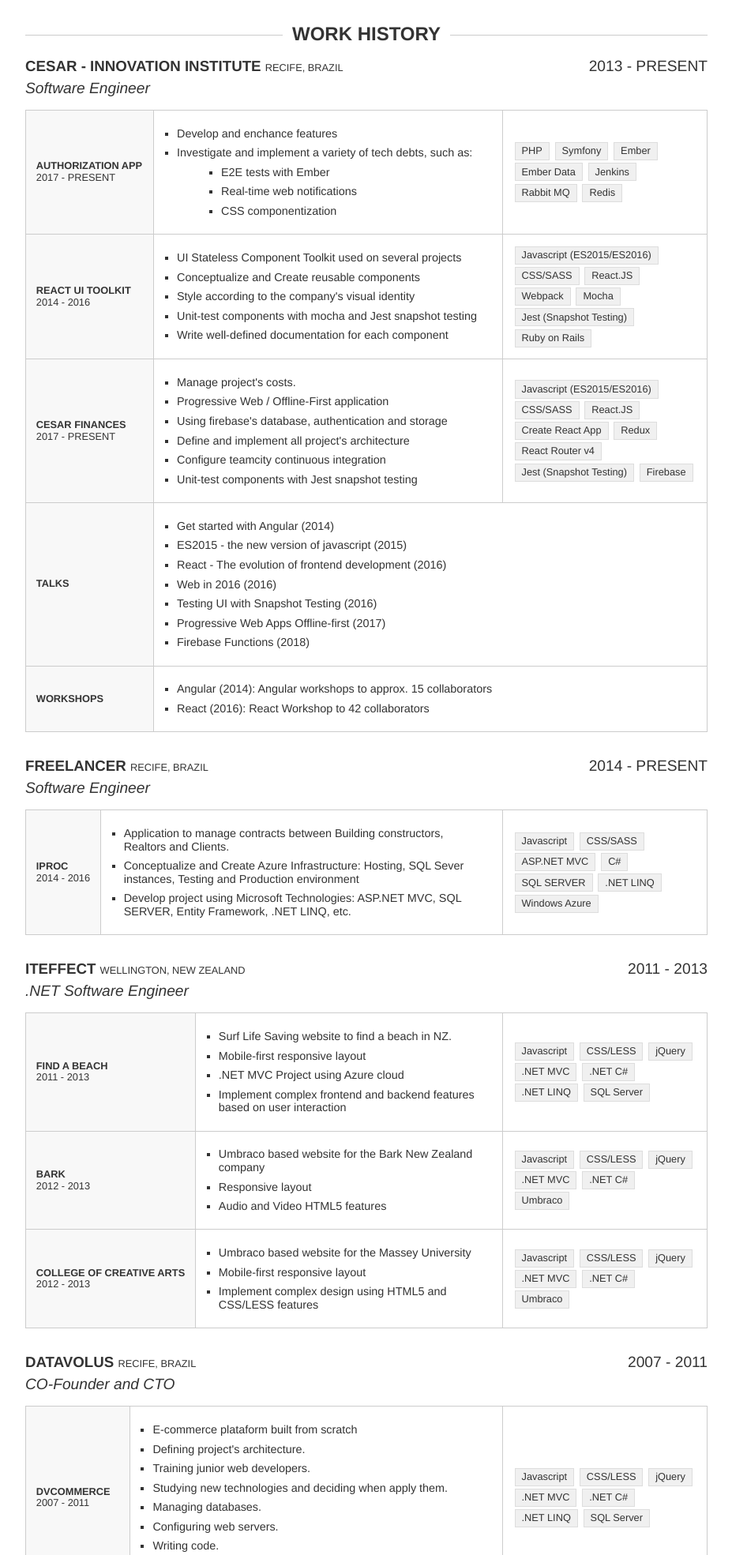
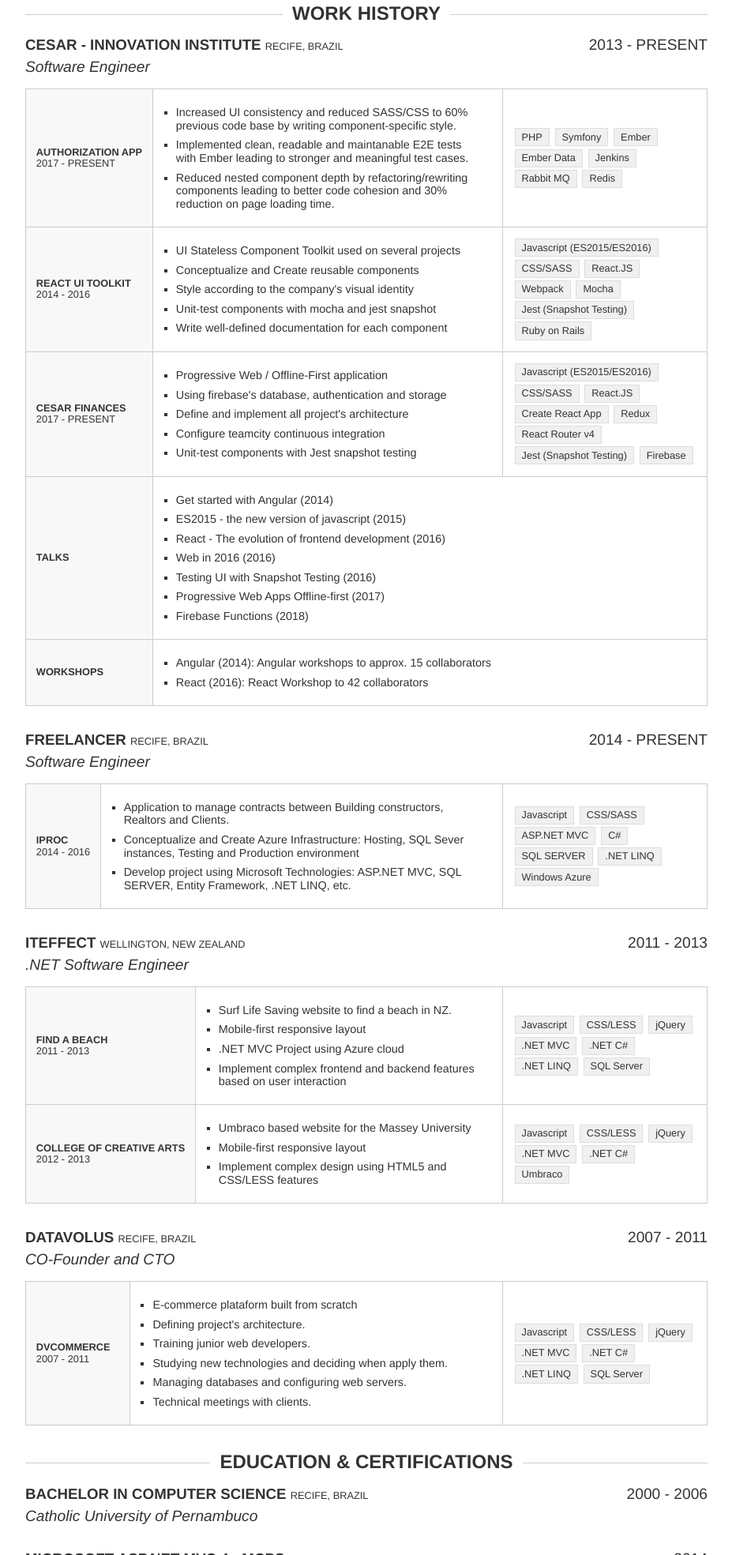
Before and after one commit to FranciscoGileno/franciscogileno.github.io, a plain HTML site: page index.html in a window 1280 px wide. Shown: the part 682-2651 px from the top of the page at 79% size, without its empty margins (176-1103 px from the left). Drawn offline with Linux system fonts and the light colour scheme.

Commit message:
Updating CV

```diff
--- a/index.html
+++ b/index.html
@@ -22,7 +22,7 @@
     <section class="section">
       <h2 class="section__title">Career Summary</h2>
       <div class="summary">
-        Enthusiastic, focused software developer who enjoys the unlearn/relearn process. Hold a <abbr title="Bachelor degree in Computer Science">BSC</abbr>        and MCPS certifications and over a decade of experience. Proven success being a frontend dev leader on building a
+        Enthusiastic, focused software developer who enjoys the unlearn/relearn process. Hold a <abbr title="Bachelor degree in Computer Science">BSC</abbr> degree and over a decade of experience. Proven success being a frontend dev leader on building a
         React UI Toolkit. Deep understanding of Frontend development including HTML, CSS, Javascript, React. Additional experience
         on Backend development with Ruby on Rails, PHP and .NET C#.
       </div>
@@ -45,7 +45,7 @@
             <span class="tag">Webpack</span>
             <span class="tag">Redux</span>
             <span class="tag">Mocha</span>
-            <span class="tag">Jest (Snapshot Testing)</span>
+            <span class="tag">Jest</span>
             <span class="tag">PWA</span>
             <span class="tag">Offline First</span>
             <span class="tag">Ember</span>
@@ -96,14 +96,9 @@
               </th>
               <td>
                 <ul class="workitem__responsabilities">
-                  <li>Develop and enchance features</li>
-                  <li>Investigate and implement a variety of tech debts, such as:
-                    <ul>
-                      <li>E2E tests with Ember</li>
-                      <li>Real-time web notifications</li>
-                      <li>CSS componentization</li>
-                    </ul>
-                  </li>
+                  <li>Increased UI consistency and reduced SASS/CSS to 60% previous code base by writing component-specific style.</li>
+                  <li>Implemented clean, readable and maintanable E2E tests with Ember leading to stronger and meaningful test cases.</li>
+                  <li>Reduced nested component depth by refactoring/rewriting components leading to better code cohesion and 30% reduction on page loading time.</li>
                 </ul>
               </td>
               <td width="30%">
@@ -125,7 +120,7 @@
                   <li>UI Stateless Component Toolkit used on several projects</li>
                   <li>Conceptualize and Create reusable components</li>
                   <li>Style according to the company's visual identity</li>
-                  <li>Unit-test components with mocha and Jest snapshot testing</li>
+                  <li>Unit-test components with mocha and jest snapshot</li>
                   <li>Write well-defined documentation for each component</li>
                 </ul>
               </td>
@@ -146,7 +141,6 @@
               </th>
               <td>
                 <ul class="workitem__responsabilities">
-                  <li>Manage project's costs.</li>
                   <li>Progressive Web / Offline-First application</li>
                   <li>Using firebase's database, authentication and storage</li>
                   <li>Define and implement all project's architecture</li>
@@ -252,26 +246,6 @@
               </td>
             </tr>
             <tr>
-              <th>Bark
-                <div class="workitem__location">2012 - 2013</div>
-              </th>
-              <td>
-                <ul class="workitem__responsabilities">
-                  <li>Umbraco based website for the Bark New Zealand company</li>
-                  <li>Responsive layout</li>
-                  <li>Audio and Video HTML5 features</li>
-                </ul>
-              </td>
-              <td width="30%">
-                <span class="tag">Javascript</span>
-                <span class="tag">CSS/LESS</span>
-                <span class="tag">jQuery</span>
-                <span class="tag">.NET MVC</span>
-                <span class="tag">.NET C#</span>
-                <span class="tag">Umbraco</span>
-              </td>
-            </tr>
-            <tr>
               <th>College of Creative Arts
                 <div class="workitem__location">2012 - 2013</div>
               </th>
@@ -309,9 +283,7 @@
                   <li>Defining project's architecture.</li>
                   <li>Training junior web developers.</li>
                   <li>Studying new technologies and deciding when apply them.</li>
-                  <li>Managing databases.</li>
-                  <li>Configuring web servers.</li>
-                  <li>Writing code.</li>
+                  <li>Managing databases and configuring web servers.</li>
                   <li>Technical meetings with clients.</li>
                 </ul>
               </td>
```
